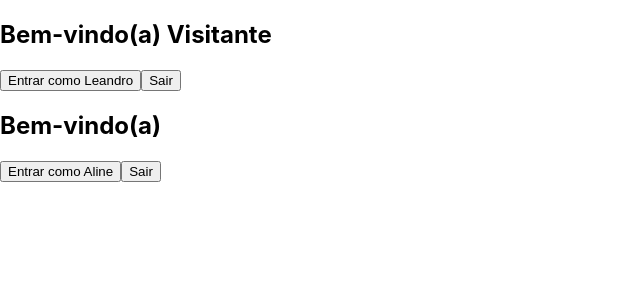
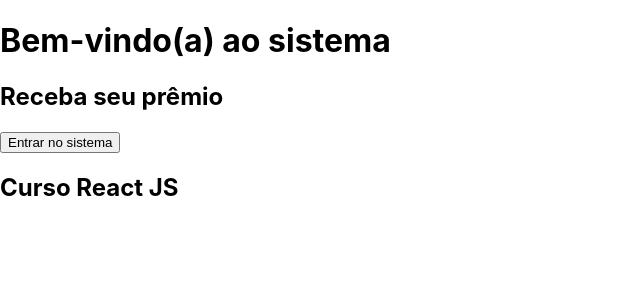
Before and after one commit to leandrolimadeveloper/Curso-react-udemy, a React (Create React App) app in the folder meu-site/: page / in a window 1280 px wide. Shown: the top 300 px of the page, without its empty margins (0-640 px from the left). Built offline with nearby package versions, Linux system fonts and the light colour scheme.

Commit message:
40. Renderização condicional

```diff
--- a/meu-site/src/App.js
+++ b/meu-site/src/App.js
@@ -1,11 +1,55 @@
 import React, {Component} from 'react'
-import Membro from './components/Membro' // Não precisa informar index.js
 
 class App extends Component {
+  constructor(props) {
+    super(props)
+    this.state = {
+      status: 1,
+      mensagem: true,
+      logado: false
+    }
+
+    this.sair = this.sair.bind(this)
+    this.entrar = this.entrar.bind(this)
+  }
+
+  sair() {
+    this.setState({logado: false})
+  }
+
+  entrar() {
+    this.setState({logado: true})
+  }
+
   render() {
     return(
       <div>
-        <Membro nome="Visitante"/>
+        {this.state.status === 1 &&
+          <h1>Bem-vindo(a) ao sistema</h1>
+        }
+
+        {this.state.mensagem ?
+        <div>
+          <h2>Receba seu prêmio</h2>
+        </div> :
+        <div>
+          <h2>Nenhum prêmio disponível no momento</h2>
+        </div>
+        }
+
+
+        {this.state.logado ?
+        <div>
+          <button onClick={this.sair}>Sair do sistema</button>
+        </div> :
+        <div>
+          <button onClick={this.entrar}>Entrar no sistema</button>
+        </div>
+        }
+
+        <div>
+          <h2>Curso React JS</h2>
+        </div>
       </div>
     )
   }
```
